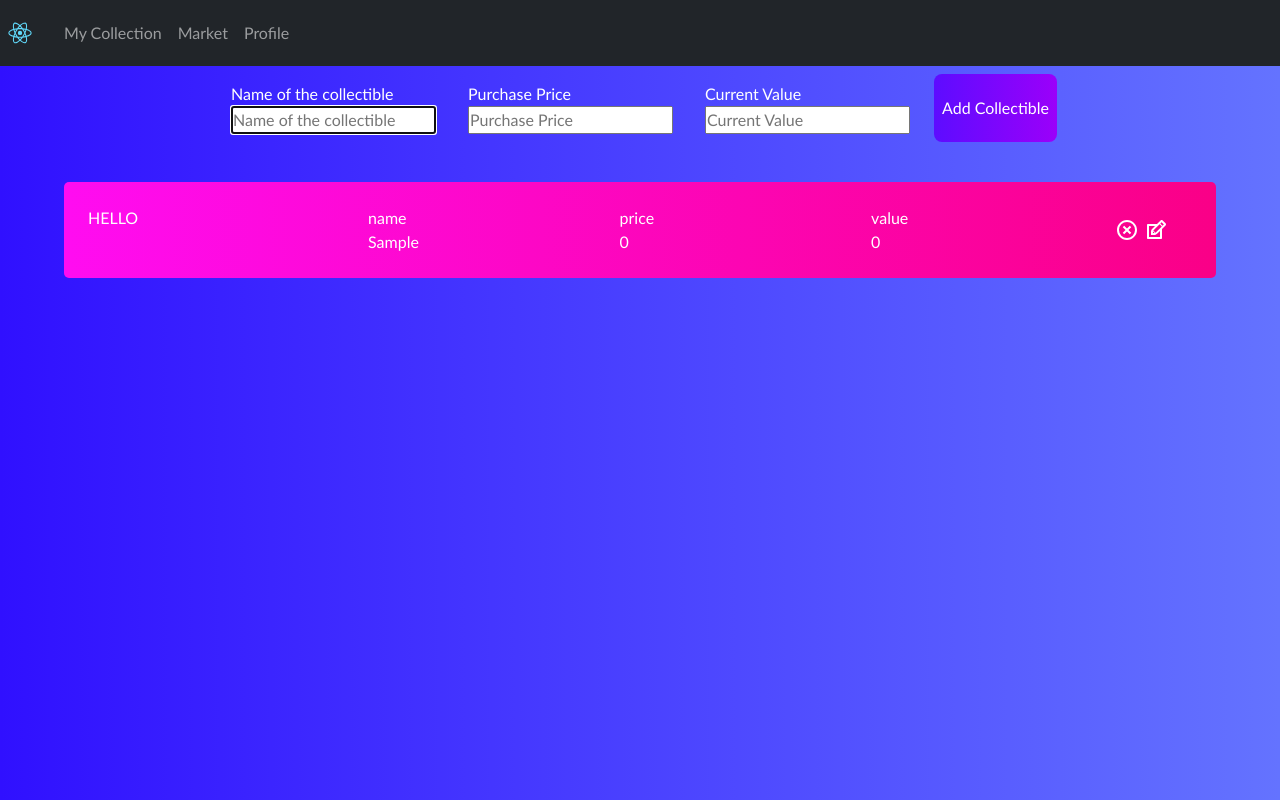
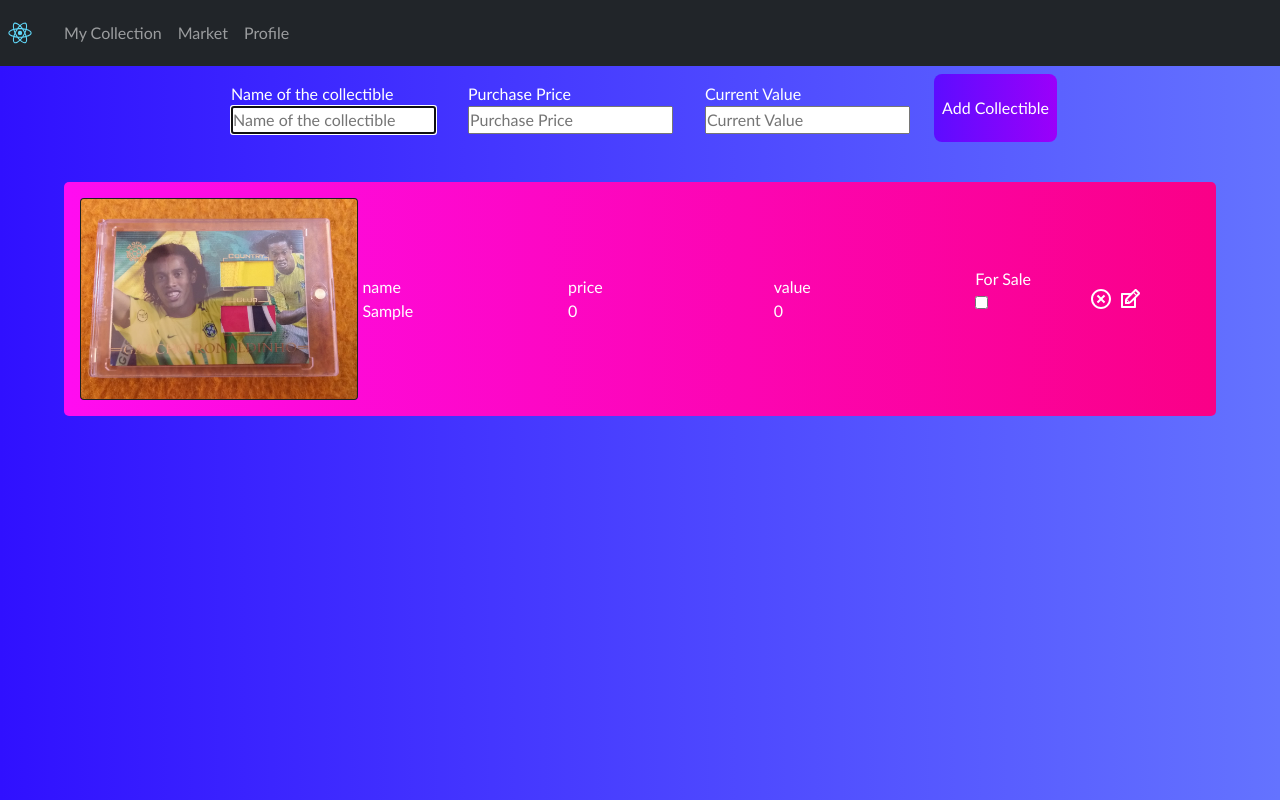
Before and after one commit to bvermes/collection-app-frontend, a React (Create React App) app: page / in a window 1280 px wide. Both pictures are taken after typing "Sample" into the empty fields and a click on the button "Add Collectible". Built offline with nearby package versions, Linux system fonts and the light colour scheme.

Commit message:
picture appeares

```diff
--- a/src/App.css
+++ b/src/App.css
@@ -101,6 +101,7 @@ h1 {
 
 .element-row {
   margin: 4px auto;
+  align-items: center;
   color: #fff;
   background: linear-gradient(
     90deg,
--- a/src/components/collectionlist/CollectibleItem.js
+++ b/src/components/collectionlist/CollectibleItem.js
@@ -4,10 +4,10 @@ import "bootstrap/dist/css/bootstrap.css";
 import { toBeInTheDocument } from "@testing-library/jest-dom/dist/matchers";
 import { RiCloseCircleLine } from "react-icons/ri";
 import { TiEdit } from "react-icons/ti";
+import Card from "react-bootstrap/Card";
 
 export default function CollectibleItem({
   elements,
-  forSale,
   removeElement,
   updateElement,
 }) {
@@ -37,13 +37,19 @@ export default function CollectibleItem({
       price: "",
     });
   };
+
+  const handleCheckboxChange = (e) => {};
+
   if (edit.id) {
     return <CollectibleFilter edit={edit} onSubmit={submitUpdate} />;
   }
   return elements.map((element, index) => (
     <div className="d-flex element-row" key={index}>
-      <div className="col-3 p-2">HELLO</div>
-      <div className="col-8 p-2">
+      <Card className="bg-dark text-white">
+        <Card.Img src="ronaldinho.jpg" height={200} alt="Card image" />
+      </Card>
+      <div className="row col-8 p-2">
+        <div className="col-10 p-2">
           <div className="row">
             <div className="col">name</div>
             <div className="col">price</div>
@@ -53,6 +59,16 @@ export default function CollectibleItem({
             <div className="col">{element.name}</div>
             <div className="col">{element.price}</div>
             <div className="col">{element.value}</div>
+          </div>
+        </div>
+        <div className="col-2 mx-auto">
+          <div>For Sale</div>
+          <input
+            type="checkbox"
+            name="name"
+            className="collectible-inputcheckbox"
+            onChange={handleCheckboxChange}
+          />
         </div>
       </div>
 
```
Also changed, not shown: public/ronaldinho.jpg (added), src/images/logo512.png (added). Lines whose indentation alone changed are shown as unchanged.
